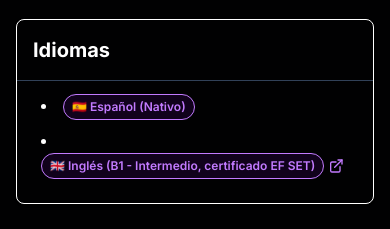
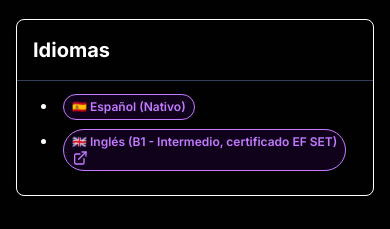
Before and after one commit to Pumkingpie/webPortfolio, a Next.js app: page / in a window 390 px wide. Shown: the part 2420-2649 px from the top of the page. Built offline with nearby package versions, Linux system fonts and the light colour scheme.

Commit message:
fixeo del badge de idioma ingles: responsive

```diff
--- a/components/sections/AchievementsAndLanguages.tsx
+++ b/components/sections/AchievementsAndLanguages.tsx
@@ -27,20 +27,24 @@ function AchievementsAndLanguages() {
                         </CardHeader>
                         <div className="p-6 pt-3">
                             <ul className="list-disc list-inside space-y-2">
-                                <li><Badge>🇪🇸 Español (Nativo)</Badge></li>
+                                <li>
+                                    <Badge>
+                                        🇪🇸 Español (Nativo)
+                                    </Badge>
+                                </li>
                                 <li>
                                     <a
                                         href="https://cert.efset.org/es/A5H4DB"
                                         target="_blank"
                                         rel="noopener noreferrer"
-                                        className="inline-flex items-center gap-1 hover:underline"
+                                        className="inline-block w-fit"
                                     >
-                                        <Badge >
+                                        <Badge className="block break-words whitespace-normal max-w-full gap-2">
+                                            <span className="flex items-center gap-2 flex-wrap"></span>
                                             🇬🇧 Inglés (B1 - Intermedio, certificado EF SET)
-                                        </Badge>
                                             <svg
                                                 xmlns="http://www.w3.org/2000/svg"
-                                            className="w-4 h-4 text-purple-400"
+                                                className="w-4 h-4 text-purple-400 transition-colors group-hover:text-white"
                                                 fill="none"
                                                 viewBox="0 0 24 24"
                                                 stroke="currentColor"
@@ -51,6 +55,7 @@ function AchievementsAndLanguages() {
                                                 <polyline points="15 3 21 3 21 9" stroke="currentColor" strokeLinecap="round" strokeLinejoin="round" />
                                                 <line x1="10" y1="14" x2="21" y2="3" stroke="currentColor" strokeLinecap="round" strokeLinejoin="round" />
                                             </svg>
+                                        </Badge>
                                     </a>
                                 </li>
                             </ul>
```
Lines whose indentation alone changed are shown as unchanged.
